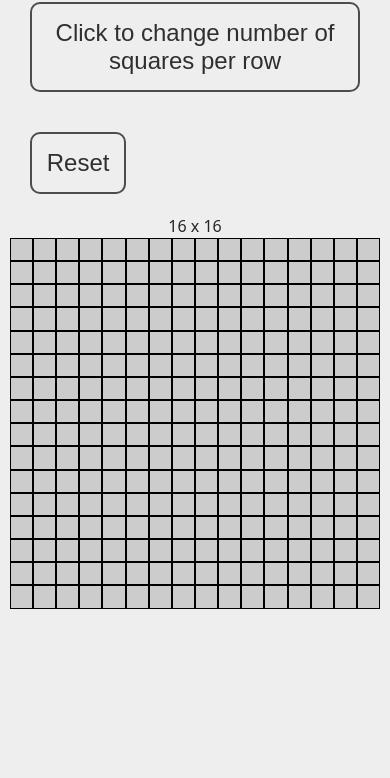
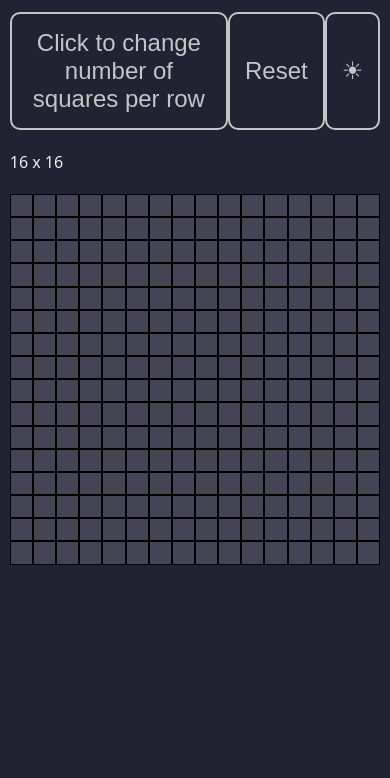
Before and after one commit to ofakar/odin-etch-a-sketch, a website built with Vite: page index.html in a window 390 px wide. Shown: the part 66-844 px from the top of the page. Built offline with nearby package versions, Linux system fonts and the light colour scheme.

Commit message:
Improve etch-a-sketch functionality
- Updated `index.html` to enhance layout and accessibility.
- Refactored `src/main.js` to optimize drawing logic.
- Modified `src/style.css` to improve styling and responsiveness.

```diff
--- a/index.html
+++ b/index.html
@@ -11,8 +11,12 @@
     <div class="buttons-container">
       <button class="button prompt-button">Click to change number of squares per row</button>
       <button class="button reset-button">Reset</button>
+      <button class="button toggle-theme-button" aria-label="Theme toggler"></button>
     </div>
-    <p class="squares-count"></p>
+    <div class="squares-count-container">
+      <p class="squares-count-text"></p>
+      <!-- <input class="squares-count-slider" type="range" min="1" max="100" value="16" /> -->
+    </div>
     <main class="squares-container"></main>
     <script type="module" src="/src/main.js"></script>
   </body>
--- a/src/main.js
+++ b/src/main.js
@@ -2,9 +2,12 @@
 
 import "./style.css";
 const squaresContainer = document.querySelector(".squares-container");
-const squaresCount = document.querySelector(".squares-count");
+const squaresCountText = document.querySelector(".squares-count-text");
+const squaresCountSlider = document.querySelector(".squares-count-slider");
 const promptButton = document.querySelector(".prompt-button");
 const resetButton = document.querySelector(".reset-button");
+const toggleThemeButton = document.querySelector(".toggle-theme-button");
+const root = document.documentElement;
 
 let currentSquaresPerRow = 16;
 let isDrawing = false;
@@ -19,6 +22,8 @@ const rgb = () => {
 const handleEventListeners = () => {
   /** @type {NodeListOf<HTMLDivElement>} */
   const squares = document.querySelectorAll(".square");
+  /** @type {HTMLDivElement | null} */
+  const buttonsContainer = document.querySelector(".buttons-container");
 
   const draw = event => {
     if (event.target && event.target instanceof HTMLElement) {
@@ -40,13 +45,36 @@ const handleEventListeners = () => {
     square.addEventListener("mouseup", () => (isDrawing = false));
     // square.addEventListener("mouseleave", () => (isDrawing = false));
     square.addEventListener("mousemove", e => isDrawing && draw(e));
+    buttonsContainer?.addEventListener("mouseleave", () => (isDrawing = false));
   });
+
+  resetButton?.addEventListener("click", () => addSquareDivs(currentSquaresPerRow));
+
+  localStorage.setItem("theme", "dark");
+  const getCurrentTheme = () => localStorage.getItem("theme");
+  root.classList.add(getCurrentTheme() === "dark" ? "dark" : "light");
+
+  if (toggleThemeButton) {
+    toggleThemeButton.textContent = getCurrentTheme() === "dark" ? "☀" : "☽";
+  }
+
+  const handleThemeToggle = () => {
+    const newTheme = getCurrentTheme() === "dark" ? "light" : "dark";
+    localStorage.setItem("theme", newTheme);
+    root.classList.remove("dark", "light");
+    root.classList.add(newTheme);
+    if (toggleThemeButton) {
+      toggleThemeButton.textContent = newTheme === "dark" ? "☀" : "☽";
+    }
+  };
+
+  toggleThemeButton?.addEventListener("click", handleThemeToggle);
 };
 
 const addSquareDivs = (squaresPerRow = 16) => {
   currentSquaresPerRow = squaresPerRow;
   const totalSquares = squaresPerRow * squaresPerRow;
-  if (squaresCount) squaresCount.textContent = `${squaresPerRow} x ${squaresPerRow}`;
+  if (squaresCountText) squaresCountText.textContent = `${squaresPerRow} x ${squaresPerRow}`;
   if (squaresContainer) squaresContainer.innerHTML = "";
 
   for (let i = 1; i <= totalSquares; i++) {
@@ -79,6 +107,12 @@ promptButton?.addEventListener("click", () => {
   }
 });
 
-resetButton?.addEventListener("click", () => addSquareDivs(currentSquaresPerRow));
+/* squaresCountSlider?.addEventListener("input", event => {
+  // @ts-ignore
+  const val = event.target.value;
+  addSquareDivs(val);
+}); */
 
-window.onload = () => addSquareDivs();
+window.onload = () => {
+  addSquareDivs();
+};
--- a/src/style.css
+++ b/src/style.css
@@ -15,25 +15,53 @@
   padding: 0;
 }
 
+.dark {
+  --text-color: #eee;
+  --bg-color: #223;
+  --square-bg-color: #445;
+}
+
+.light {
+  --text-color: #242424;
+  --bg-color: #eee;
+  --square-bg-color: #ccc;
+}
+
+.squares-container.light {
+  box-shadow: 2px 2px 10px rgba(0, 0, 0, 0.5);
+}
+
+
 body {
   color: var(--text-color);
   background-color: var(--bg-color);
+  transition: background-color 0.3s, color 0.3s;
   max-width: 95vw;
   width: 720px;
   height: 100vh;
   display: flex;
   flex-direction: column;
-  align-items: center;
+  gap: 20px;
   margin-inline: auto;
+}
+
+h1 {
+  margin-top: 10px;
+  text-align: center;
+}
+
+.buttons-container {
+  display: flex;
+  justify-content: space-between;
 }
 
 .button {
   border-radius: 10px;
   border: 2px solid var(--text-color);
   font-size: 1.5rem;
-  margin: 20px;
   padding: 15px;
   background-color: var(--bg-color);
+  color: var(--text-color);
   cursor: pointer;
   opacity: 0.8;
   transition: opacity 0.2s, scale 0.1s;
@@ -43,6 +71,16 @@ body {
 }
 .button:active {
   scale: 0.98;
+}
+
+.squares-count-container {
+  display: flex;
+  align-items: center;
+  gap: 15px;
+}
+
+.squares-count-slider {
+  flex: 1;
 }
 
 .squares-container {
@@ -63,14 +101,3 @@ body {
   opacity: 1;
   transition: background-color 0.3s, opacity 0.3s;
 }
-
-@media (prefers-color-scheme: light) {
-  :root {
-    --text-color: #242424;
-    --bg-color: #eee;
-    --square-bg-color: #ccc;
-  }
-  .square-container {
-    box-shadow: 2px 2px 10px rgba(0, 0, 0, 0.5);
-  }
-}
```
